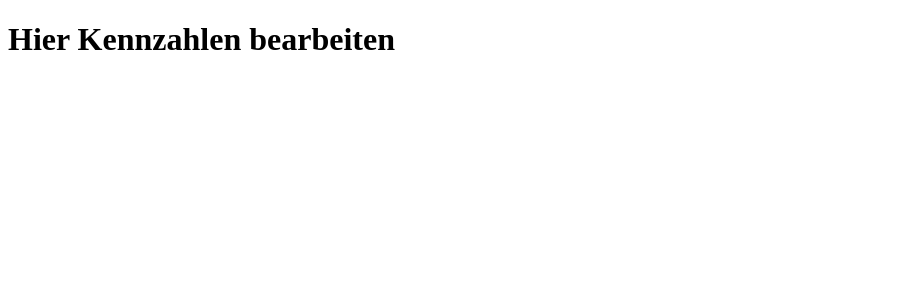
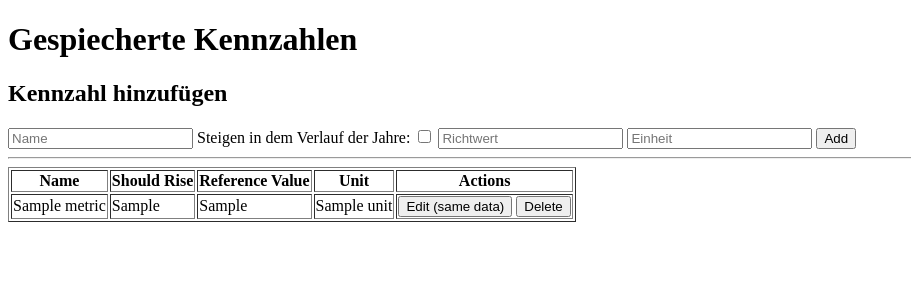
Before and after one commit to danthemanthereal/stock_management_system, a FastAPI app: template Stock_management_fast_api/templates/show_saved_financial_metrics.html in a window 1280 px wide. Shown: the top 300 px of the page, without its empty margins (0-911 px from the left). Run offline with FastAPI, Linux system fonts and the light colour scheme; the template is opened without the code that fills it: most values are stand-ins (such as "Sample title", 1, 10 or a date in 2020).

Commit message:
add frontend page

```diff
--- a/Stock_management_fast_api/main.py
+++ b/Stock_management_fast_api/main.py
@@ -214,8 +214,13 @@ def get_financial_metrics_by_guro_focus_end_point(request: Request, company: str
         })
 
 @app.post("/show-saved-financial-metrics", response_class=HTMLResponse)
-def show_saved_financial_metrics_page(request: Request):
+def show_saved_financial_metrics_page(request: Request, db: Session = Depends(get_db)):
+    metrics = db.query(models.StockSummary).all()
     return templates.TemplateResponse(
     request=request,
-        name="show_saved_financial_metrics.html"
+        name="show_saved_financial_metrics.html",
+        context={
+            "request": request,
+            "metrics": metrics
+        }
     )
--- a/Stock_management_fast_api/templates/show_saved_financial_metrics.html
+++ b/Stock_management_fast_api/templates/show_saved_financial_metrics.html
@@ -5,7 +5,67 @@
     <title>Title</title>
 </head>
 <body>
-<h1>Hier Kennzahlen bearbeiten</h1>
+<h1>Gespiecherte Kennzahlen</h1>
+
+
+<h2>Kennzahl hinzufügen</h2>
+
+<form action="/metrics/create" method="post">
+    <input type="text" name="name" placeholder="Name" required>
+
+    <label>
+        Steigen in dem Verlauf der Jahre:
+        <input type="checkbox" name="should_rise">
+    </label>
+
+    <input type="number" name="reference_value" placeholder="Richtwert" required>
+
+    <input type="text" name="unit" placeholder="Einheit" required>
+
+    <button type="submit">Add</button>
+</form>
+
+<hr>
+
+
+<table border="1">
+    <tr>
+
+        <th>Name</th>
+        <th>Should Rise</th>
+        <th>Reference Value</th>
+        <th>Unit</th>
+        <th>Actions</th>
+    </tr>
+
+    {% for m in metrics %}
+    <tr>
+        <td>{{ m.name }}</td>
+        <td>{{ m.should_rise }}</td>
+        <td>{{ m.reference_value }}</td>
+        <td>{{ m.unit }}</td>
+
+        <td>
+
+            <form action="/metrics/update/{{ m.id }}" method="post" style="display:inline;">
+                <input type="hidden" name="name" value="{{ m.name }}">
+                <input type="hidden" name="should_rise" value="{{ m.should_rise }}">
+                <input type="hidden" name="reference_value" value="{{ m.reference_value }}">
+                <input type="hidden" name="unit" value="{{ m.unit }}">
+                <button type="submit">Edit (same data)</button>
+            </form>
+
+            <form action="/metrics/delete/{{ m.id }}" method="post" style="display:inline;">
+                <button type="submit" onclick="return confirm('Delete?')">
+                    Delete
+                </button>
+            </form>
+
+        </td>
+    </tr>
+    {% endfor %}
+
+</table>
 
 </body>
 </html>
```
